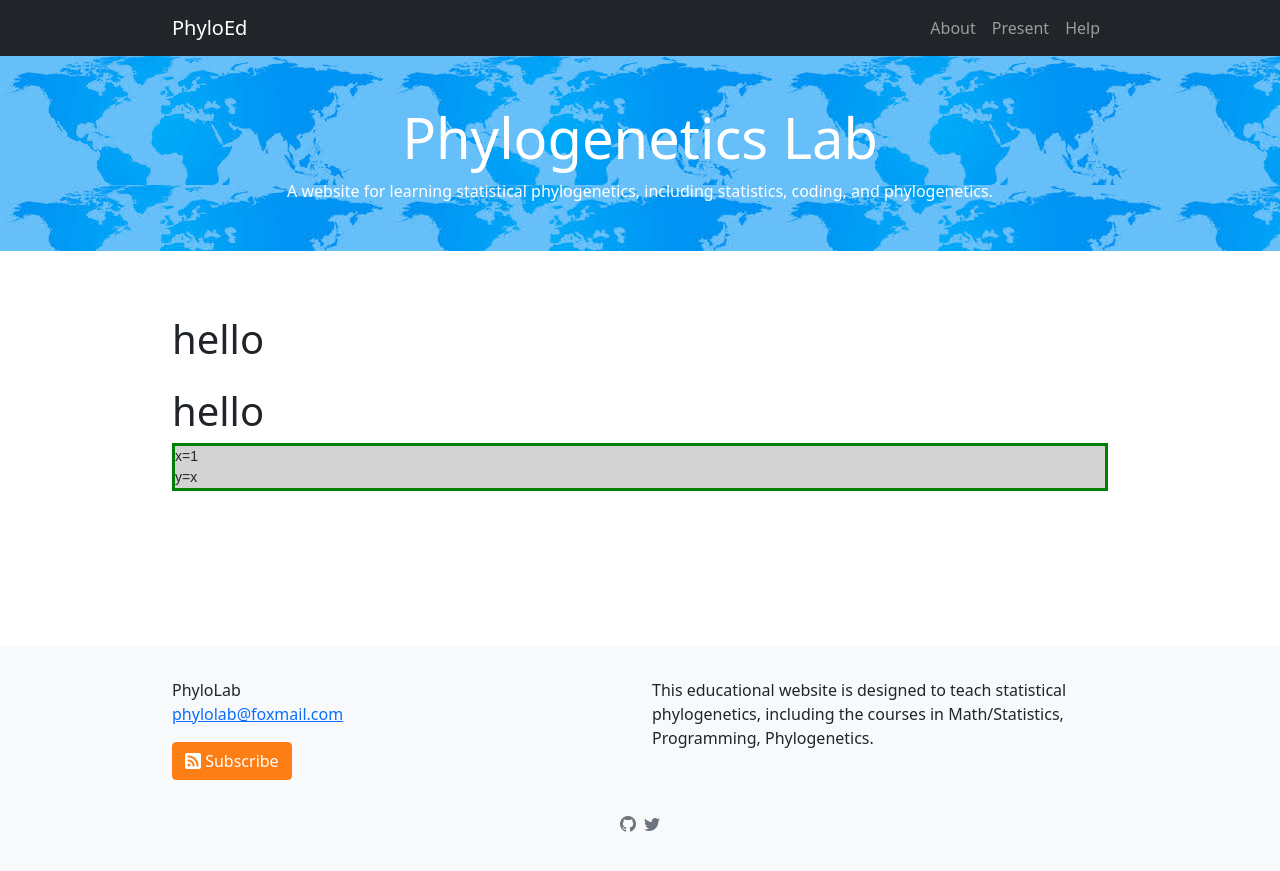
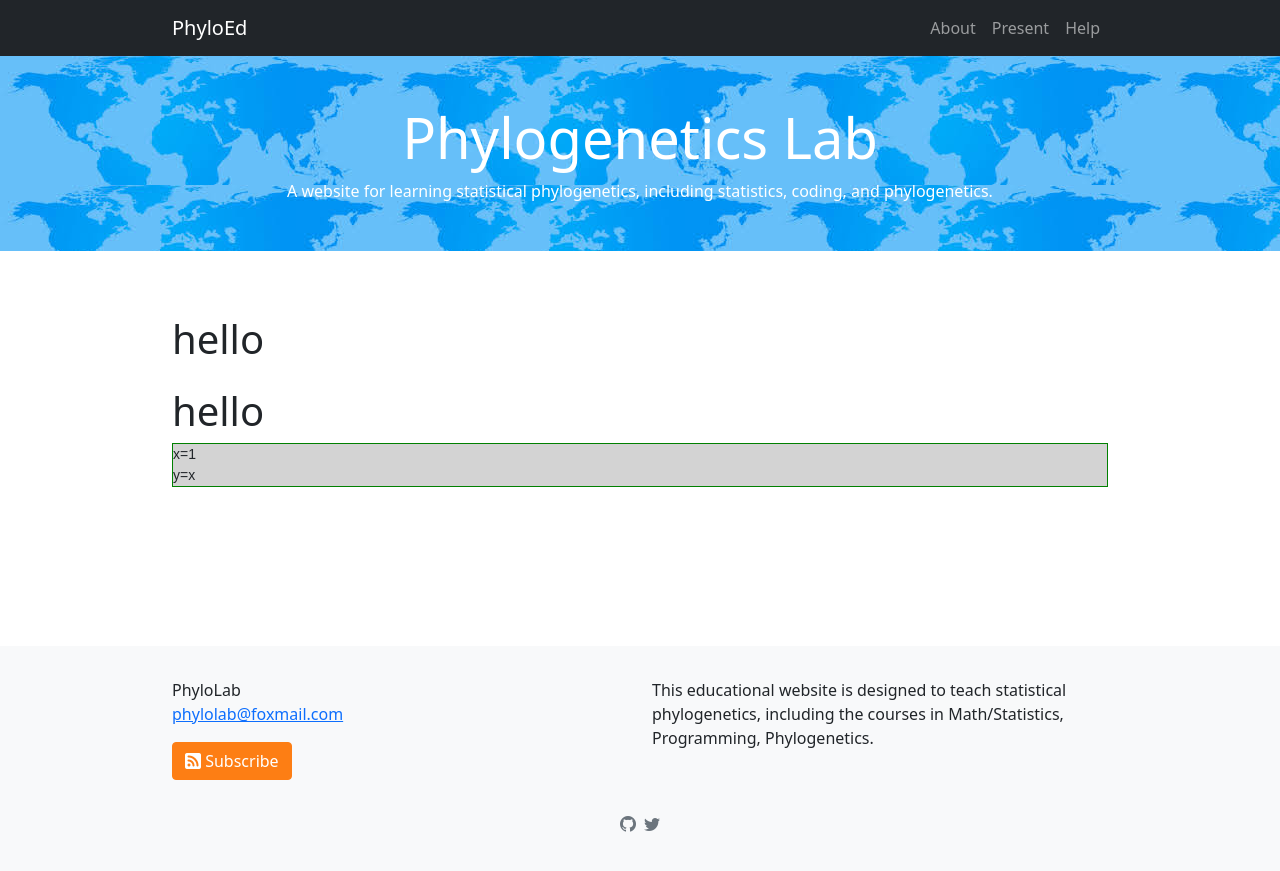
Before and after one commit to lliu1871/PhyEd, a Jekyll site: the page built from pages/hello.md, in a window 1280 px wide. Shown: the top 871 px of the page. Built offline with Jekyll 4.4.1, drawn with Linux system fonts in a browser that asks for light colours; our own code applies the rules of GitHub Pages for plain Markdown files.

Commit message:
Update _custom-styles.scss

```diff
--- a/_sass/_custom-styles.scss
+++ b/_sass/_custom-styles.scss
@@ -7,10 +7,11 @@
 
 code {
       font-family: Arial, 'Lucida Console', Consolas, monospace;
-      background-color: red;
+      color: red;
+      size: 18px;
 }
 
 pre {
       background: lightgrey;
-      border: solid green;
+      border: solid green 1px;
 }
```
